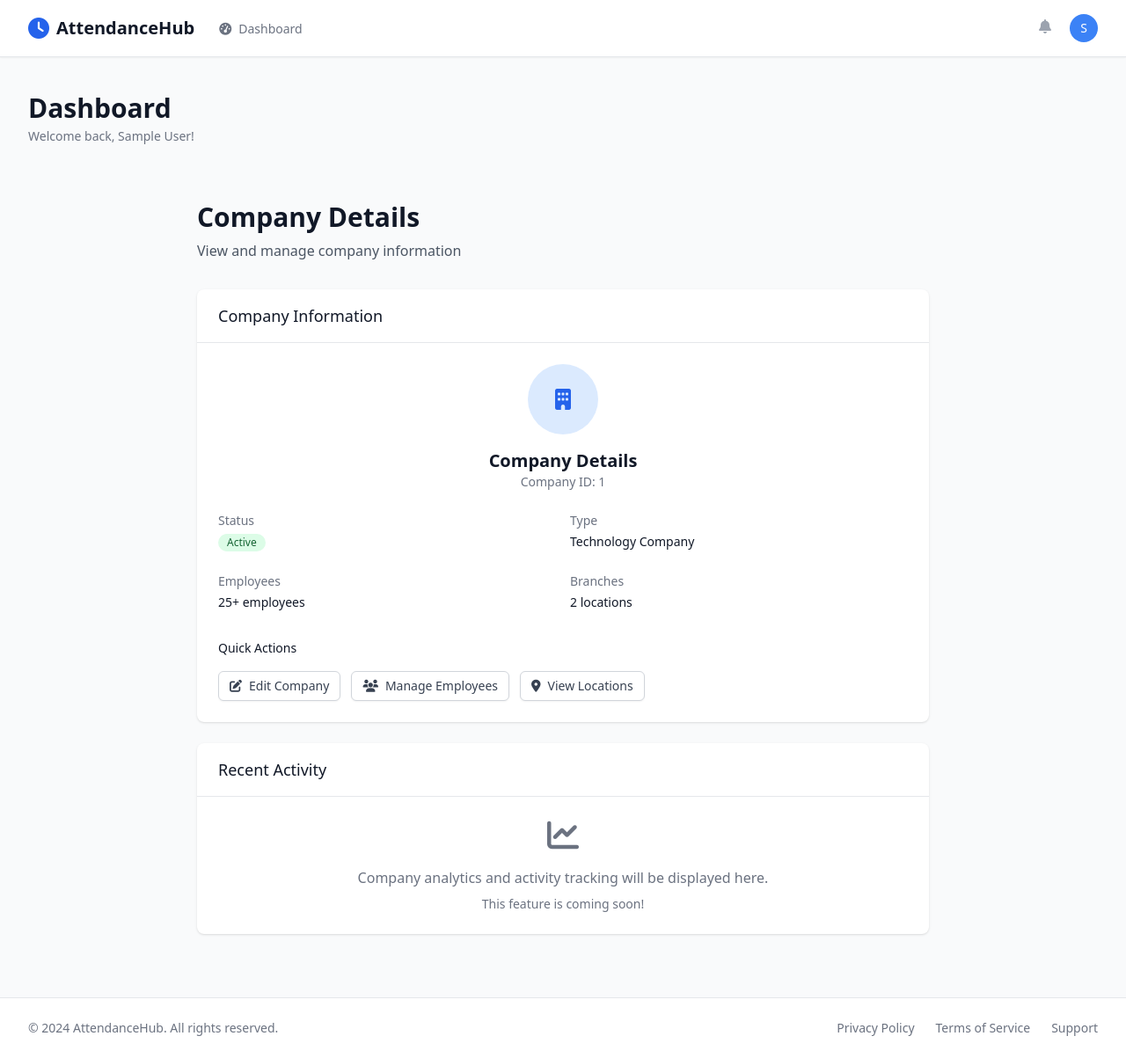
After one commit to RamziHydan/atten, a Django app: page /companies/company/1/ in a window 1280 px wide. The commit adds this page. Shown: the whole page at 88% size. Run offline with Django 5.2, Linux system fonts and the light colour scheme; the visitor is signed in with stand-in values (Sample User, id 1); some libraries are stand-ins or nearby versions.

Commit message:
create checkin and company details

```diff
--- a/apps/attendance/views.py
+++ b/apps/attendance/views.py
@@ -239,7 +239,7 @@
     """
     if not request.user.can_manage_hr:
         messages.error(request, 'You do not have permission to view this page.')
-        return redirect('dashboard')
+        return redirect('dashboard:dashboard')
 
     # Get all check-ins for the user's company
     checkins = CheckIn.objects.filter(
@@ -262,7 +262,7 @@
     """
     if not request.user.can_manage_hr:
         messages.error(request, 'You do not have permission to view this page.')
-        return redirect('dashboard')
+        return redirect('dashboard:dashboard')
 
     # This will be implemented with more detailed reporting
     context = {
--- a/core/urls.py
+++ b/core/urls.py
@@ -24,7 +24,7 @@
 # Redirect root to dashboard
 def root_redirect(request):
     if request.user.is_authenticated:
-        return redirect('dashboard')
+        return redirect('dashboard:dashboard')
     return redirect('login')
 
 urlpatterns = [
@@ -36,7 +36,7 @@
 
     # Authentication URLs
     path('login/', auth_views.LoginView.as_view(template_name='auth/login.html'), name='login'),
-    path('logout/', auth_views.LogoutView.as_view(next_page='login'), name='logout'),
+    path('logout/', auth_views.LogoutView.as_view(next_page='/login/'), name='logout'),
     path('password_reset/', auth_views.PasswordResetView.as_view(), name='password_reset'),
 
     # App URLs
--- a/templates/attendance/check_in.html
+++ b/templates/attendance/check_in.html
@@ -359,7 +359,7 @@
         if (data.success) {
             // Show success message and redirect
             alert('Check-in successful!');
-            window.location.href = data.redirect_url || '{% url "dashboard" %}';
+            window.location.href = data.redirect_url || '{% url "dashboard:dashboard" %}';
         } else {
             // Show error message
             alert(data.error || 'Check-in failed. Please try again.');
--- a/templates/base/base.html
+++ b/templates/base/base.html
@@ -87,7 +87,7 @@
                         <div class="flex">
                             <!-- Logo -->
                             <div class="flex-shrink-0 flex items-center">
-                                <a href="{% url 'dashboard' %}" class="flex items-center">
+                                <a href="{% url 'dashboard:dashboard' %}" class="flex items-center">
                                     <i class="fas fa-clock text-primary-600 text-2xl mr-2"></i>
                                     <span class="font-bold text-xl text-gray-900">AttendanceHub</span>
                                 </a>
@@ -95,7 +95,7 @@
 
                             <!-- Desktop Navigation -->
                             <div class="hidden sm:ml-6 sm:flex sm:space-x-8">
-                                <a href="{% url 'dashboard' %}"
+                                <a href="{% url 'dashboard:dashboard' %}"
                                    class="{% if request.resolver_match.url_name == 'dashboard' %}border-primary-500 text-gray-900{% else %}border-transparent text-gray-500 hover:border-gray-300 hover:text-gray-700{% endif %} inline-flex items-center px-1 pt-1 border-b-2 text-sm font-medium">
                                     <i class="fas fa-tachometer-alt mr-2"></i>
                                     Dashboard
@@ -146,10 +146,10 @@
                                         <div class="text-xs text-gray-400">{{ user.company.name }}</div>
                                         {% endif %}
                                     </div>
-                                    <a href="{% url 'profile' %}" class="block px-4 py-2 text-sm text-gray-700 hover:bg-gray-100">
+                                    <a href="{% url 'users:profile' %}" class="block px-4 py-2 text-sm text-gray-700 hover:bg-gray-100">
                                         <i class="fas fa-user mr-2"></i>Your Profile
                                     </a>
-                                    <a href="{% url 'settings' %}" class="block px-4 py-2 text-sm text-gray-700 hover:bg-gray-100">
+                                    <a href="{% url 'users:settings' %}" class="block px-4 py-2 text-sm text-gray-700 hover:bg-gray-100">
                                         <i class="fas fa-cog mr-2"></i>Settings
                                     </a>
                                     <a href="{% url 'logout' %}" class="block px-4 py-2 text-sm text-gray-700 hover:bg-gray-100">
@@ -173,7 +173,7 @@
                 <!-- Mobile menu -->
                 <div class="sm:hidden" x-show="mobileMenuOpen" x-transition>
                     <div class="pt-2 pb-3 space-y-1">
-                        <a href="{% url 'dashboard' %}" class="{% if request.resolver_match.url_name == 'dashboard' %}bg-primary-50 border-primary-500 text-primary-700{% else %}border-transparent text-gray-600 hover:bg-gray-50 hover:border-gray-300 hover:text-gray-800{% endif %} block pl-3 pr-4 py-2 border-l-4 text-base font-medium">
+                        <a href="{% url 'dashboard:dashboard' %}" class="{% if request.resolver_match.url_name == 'dashboard' %}bg-primary-50 border-primary-500 text-primary-700{% else %}border-transparent text-gray-600 hover:bg-gray-50 hover:border-gray-300 hover:text-gray-800{% endif %} block pl-3 pr-4 py-2 border-l-4 text-base font-medium">
                             <i class="fas fa-tachometer-alt mr-2"></i>Dashboard
                         </a>
                         {% if user.can_manage_hr %}
@@ -200,8 +200,8 @@
                             </div>
                         </div>
                         <div class="mt-3 space-y-1">
-                            <a href="{% url 'profile' %}" class="block px-4 py-2 text-base font-medium text-gray-500 hover:text-gray-800 hover:bg-gray-100">Your Profile</a>
-                            <a href="{% url 'settings' %}" class="block px-4 py-2 text-base font-medium text-gray-500 hover:text-gray-800 hover:bg-gray-100">Settings</a>
+                            <a href="{% url 'users:profile' %}" class="block px-4 py-2 text-base font-medium text-gray-500 hover:text-gray-800 hover:bg-gray-100">Your Profile</a>
+                            <a href="{% url 'users:settings' %}" class="block px-4 py-2 text-base font-medium text-gray-500 hover:text-gray-800 hover:bg-gray-100">Settings</a>
                             <a href="{% url 'logout' %}" class="block px-4 py-2 text-base font-medium text-gray-500 hover:text-gray-800 hover:bg-gray-100">Sign out</a>
                         </div>
                     </div>
--- /dev/null
+++ b/templates/companies/company_detail.html
@@ -0,0 +1,90 @@
+{% extends 'base/base.html' %}
+{% load static %}
+
+{% block title %}Company Details - {{ block.super }}{% endblock %}
+
+{% block content %}
+<div class="min-h-screen bg-gray-50 py-8">
+    <div class="max-w-4xl mx-auto px-4 sm:px-6 lg:px-8">
+        <!-- Header -->
+        <div class="mb-8">
+            <h1 class="text-3xl font-bold text-gray-900">Company Details</h1>
+            <p class="mt-2 text-gray-600">View and manage company information</p>
+        </div>
+
+        <!-- Company Information Card -->
+        <div class="bg-white shadow rounded-lg overflow-hidden">
+            <div class="px-6 py-4 border-b border-gray-200">
+                <h2 class="text-lg font-medium text-gray-900">Company Information</h2>
+            </div>
+            <div class="p-6">
+                <div class="text-center mb-6">
+                    <div class="mx-auto h-20 w-20 rounded-full bg-primary-100 flex items-center justify-center">
+                        <i class="fas fa-building text-primary-600 text-2xl"></i>
+                    </div>
+                    <h3 class="mt-4 text-xl font-semibold text-gray-900">{{ title }}</h3>
+                    <p class="text-sm text-gray-500">Company ID: {{ company_id }}</p>
+                </div>
+
+                <dl class="grid grid-cols-1 gap-x-4 gap-y-6 sm:grid-cols-2">
+                    <div>
+                        <dt class="text-sm font-medium text-gray-500">Status</dt>
+                        <dd class="mt-1 text-sm text-gray-900">
+                            <span class="inline-flex items-center px-2.5 py-0.5 rounded-full text-xs font-medium bg-green-100 text-green-800">
+                                Active
+                            </span>
+                        </dd>
+                    </div>
+                    <div>
+                        <dt class="text-sm font-medium text-gray-500">Type</dt>
+                        <dd class="mt-1 text-sm text-gray-900">Technology Company</dd>
+                    </div>
+                    <div>
+                        <dt class="text-sm font-medium text-gray-500">Employees</dt>
+                        <dd class="mt-1 text-sm text-gray-900">25+ employees</dd>
+                    </div>
+                    <div>
+                        <dt class="text-sm font-medium text-gray-500">Branches</dt>
+                        <dd class="mt-1 text-sm text-gray-900">2 locations</dd>
+                    </div>
+                </dl>
+
+                <div class="mt-8">
+                    <h4 class="text-sm font-medium text-gray-900 mb-4">Quick Actions</h4>
+                    <div class="flex flex-wrap gap-3">
+                        <button type="button"
+                                class="inline-flex items-center px-3 py-2 border border-gray-300 shadow-sm text-sm leading-4 font-medium rounded-md text-gray-700 bg-white hover:bg-gray-50 focus:outline-none focus:ring-2 focus:ring-offset-2 focus:ring-primary-500">
+                            <i class="fas fa-edit mr-2"></i>
+                            Edit Company
+                        </button>
+                        <button type="button"
+                                class="inline-flex items-center px-3 py-2 border border-gray-300 shadow-sm text-sm leading-4 font-medium rounded-md text-gray-700 bg-white hover:bg-gray-50 focus:outline-none focus:ring-2 focus:ring-offset-2 focus:ring-primary-500">
+                            <i class="fas fa-users mr-2"></i>
+                            Manage Employees
+                        </button>
+                        <button type="button"
+                                class="inline-flex items-center px-3 py-2 border border-gray-300 shadow-sm text-sm leading-4 font-medium rounded-md text-gray-700 bg-white hover:bg-gray-50 focus:outline-none focus:ring-2 focus:ring-offset-2 focus:ring-primary-500">
+                            <i class="fas fa-map-marker-alt mr-2"></i>
+                            View Locations
+                        </button>
+                    </div>
+                </div>
+            </div>
+        </div>
+
+        <!-- Additional Information -->
+        <div class="mt-6 bg-white shadow rounded-lg overflow-hidden">
+            <div class="px-6 py-4 border-b border-gray-200">
+                <h2 class="text-lg font-medium text-gray-900">Recent Activity</h2>
+            </div>
+            <div class="p-6">
+                <div class="text-center text-gray-500">
+                    <i class="fas fa-chart-line text-4xl mb-4"></i>
+                    <p>Company analytics and activity tracking will be displayed here.</p>
+                    <p class="text-sm mt-2">This feature is coming soon!</p>
+                </div>
+            </div>
+        </div>
+    </div>
+</div>
+{% endblock %}
```
Also changed, not shown: templates/attendance/checkin_list.html (added, +109 -0 lines), templates/attendance/reports.html (added, +148 -0 lines).
